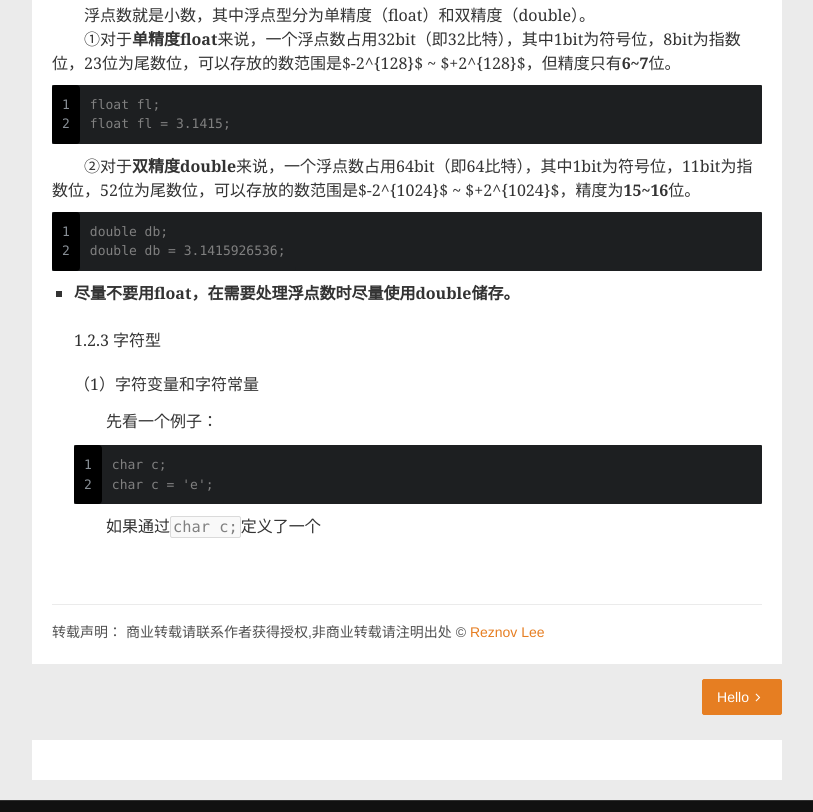
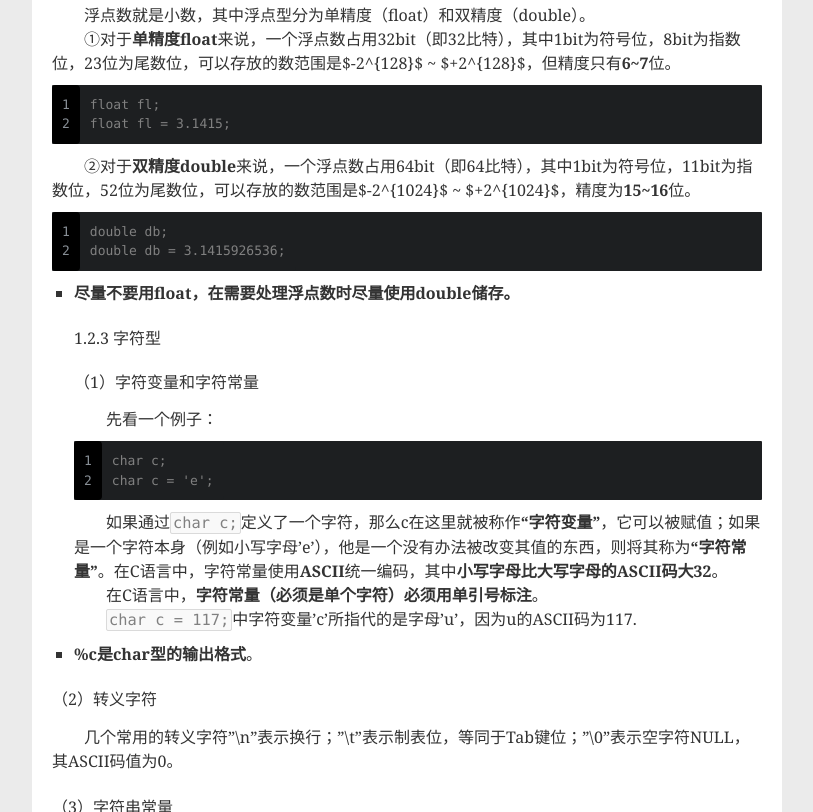
Before and after one commit to ReznovLee/ReznovLee.github.io, a plain HTML site: page 2020/04/06/index/index.html in a window 1280 px wide. Shown: the part 1988-2800 px from the top of the page, without its empty margins (38-851 px from the left). Drawn offline with Linux system fonts and the light colour scheme; a script that the page names is missing.

Commit message:
Site updated: 2020-04-08 10:21:57

```diff
--- a/2020/04/06/index/index.html
+++ b/2020/04/06/index/index.html
@@ -238,9 +238,16 @@
 <p>&ensp;&ensp;&ensp;&ensp;②对于<b>双精度double</b>来说，一个浮点数占用64bit（即64比特），其中1bit为符号位，11bit为指数位，52位为尾数位，可以存放的数范围是$-2^{1024}$ ~ $+2^{1024}$，精度为<b>15~16</b>位。</p>
 <figure class="highlight plain"><table><tr><td class="gutter"><pre><span class="line">1</span><br><span class="line">2</span><br></pre></td><td class="code"><pre><span class="line">double db;</span><br><span class="line">double db &#x3D; 3.1415926536;</span><br></pre></td></tr></table></figure>
 <ul>
-<li><b>尽量不要用float，在需要处理浮点数时尽量使用double储存。</b><h4 id="1-2-3-字符型"><a href="#1-2-3-字符型" class="headerlink" title="1.2.3 字符型"></a>1.2.3 字符型</h4><h5 id="（1）字符变量和字符常量"><a href="#（1）字符变量和字符常量" class="headerlink" title="（1）字符变量和字符常量"></a>（1）字符变量和字符常量</h5>&ensp;&ensp;&ensp;&ensp;先看一个例子：<figure class="highlight plain"><table><tr><td class="gutter"><pre><span class="line">1</span><br><span class="line">2</span><br></pre></td><td class="code"><pre><span class="line">char c;</span><br><span class="line">char c &#x3D; &#39;e&#39;;</span><br></pre></td></tr></table></figure>
-&ensp;&ensp;&ensp;&ensp;如果通过<code>char c;</code>定义了一个</li>
+<li><p><b>尽量不要用float，在需要处理浮点数时尽量使用double储存。</b></p>
+<h4 id="1-2-3-字符型"><a href="#1-2-3-字符型" class="headerlink" title="1.2.3 字符型"></a>1.2.3 字符型</h4><h5 id="（1）字符变量和字符常量"><a href="#（1）字符变量和字符常量" class="headerlink" title="（1）字符变量和字符常量"></a>（1）字符变量和字符常量</h5><p>&ensp;&ensp;&ensp;&ensp;先看一个例子：</p>
+<figure class="highlight plain"><table><tr><td class="gutter"><pre><span class="line">1</span><br><span class="line">2</span><br></pre></td><td class="code"><pre><span class="line">char c;</span><br><span class="line">char c &#x3D; &#39;e&#39;;</span><br></pre></td></tr></table></figure>
+<p>&ensp;&ensp;&ensp;&ensp;如果通过<code>char c;</code>定义了一个字符，那么c在这里就被称作<b>“字符变量”</b>，它可以被赋值；如果是一个字符本身（例如小写字母’e’），他是一个没有办法被改变其值的东西，则将其称为<b>“字符常量”</b>。在C语言中，字符常量使用<b>ASCII</b>统一编码，其中<b>小写字母比大写字母的ASCII码大32</b>。<br>　　在C语言中，<b>字符常量（必须是单个字符）必须用单引号标注</b>。<br>　　<code>char c = 117;</code>中字符变量’c’所指代的是字母’u’，因为u的ASCII码为117.</p>
+</li>
+<li><p><b>%c是char型的输出格式</b>。</p>
+</li>
 </ul>
+<h5 id="（2）转义字符"><a href="#（2）转义字符" class="headerlink" title="（2）转义字符"></a>（2）转义字符</h5><p>&ensp;&ensp;&ensp;&ensp;几个常用的转义字符”\n”表示换行；”\t”表示制表位，等同于Tab键位；”\0”表示空字符NULL，其ASCII码值为0。</p>
+<h5 id="（3）字符串常量"><a href="#（3）字符串常量" class="headerlink" title="（3）字符串常量"></a>（3）字符串常量</h5><p>&ensp;&ensp;&ensp;&ensp;字符串常量</p>
 
     </div>
 
@@ -304,7 +311,7 @@ new Valine({
             Table of Contents
         </h3>
 
-        <ol class="toc"><li class="toc-item toc-level-1"><a class="toc-link" href="#C-C-快速入门"><span class="toc-text">C&#x2F;C++快速入门</span></a><ol class="toc-child"><li class="toc-item toc-level-2"><a class="toc-link" href="#1-基本数据类型"><span class="toc-text">1.基本数据类型</span></a><ol class="toc-child"><li class="toc-item toc-level-3"><a class="toc-link" href="#1-1-变量的定义"><span class="toc-text">1.1 变量的定义</span></a></li><li class="toc-item toc-level-3"><a class="toc-link" href="#1-2-变量类型"><span class="toc-text">1.2 变量类型</span></a><ol class="toc-child"><li class="toc-item toc-level-4"><a class="toc-link" href="#1-2-1-整型"><span class="toc-text">1.2.1 整型</span></a></li><li class="toc-item toc-level-4"><a class="toc-link" href="#1-2-2-浮点型"><span class="toc-text">1.2.2 浮点型</span></a></li><li class="toc-item toc-level-4"><a class="toc-link" href="#1-2-3-字符型"><span class="toc-text">1.2.3 字符型</span></a><ol class="toc-child"><li class="toc-item toc-level-5"><a class="toc-link" href="#（1）字符变量和字符常量"><span class="toc-text">（1）字符变量和字符常量</span></a></li></ol></li></ol></li></ol></li></ol></li></ol>
+        <ol class="toc"><li class="toc-item toc-level-1"><a class="toc-link" href="#C-C-快速入门"><span class="toc-text">C&#x2F;C++快速入门</span></a><ol class="toc-child"><li class="toc-item toc-level-2"><a class="toc-link" href="#1-基本数据类型"><span class="toc-text">1.基本数据类型</span></a><ol class="toc-child"><li class="toc-item toc-level-3"><a class="toc-link" href="#1-1-变量的定义"><span class="toc-text">1.1 变量的定义</span></a></li><li class="toc-item toc-level-3"><a class="toc-link" href="#1-2-变量类型"><span class="toc-text">1.2 变量类型</span></a><ol class="toc-child"><li class="toc-item toc-level-4"><a class="toc-link" href="#1-2-1-整型"><span class="toc-text">1.2.1 整型</span></a></li><li class="toc-item toc-level-4"><a class="toc-link" href="#1-2-2-浮点型"><span class="toc-text">1.2.2 浮点型</span></a></li><li class="toc-item toc-level-4"><a class="toc-link" href="#1-2-3-字符型"><span class="toc-text">1.2.3 字符型</span></a><ol class="toc-child"><li class="toc-item toc-level-5"><a class="toc-link" href="#（1）字符变量和字符常量"><span class="toc-text">（1）字符变量和字符常量</span></a></li><li class="toc-item toc-level-5"><a class="toc-link" href="#（2）转义字符"><span class="toc-text">（2）转义字符</span></a></li><li class="toc-item toc-level-5"><a class="toc-link" href="#（3）字符串常量"><span class="toc-text">（3）字符串常量</span></a></li></ol></li></ol></li></ol></li></ol></li></ol>
 
     </div>
 </aside>
```
Also changed, not shown: favicon.ico.
